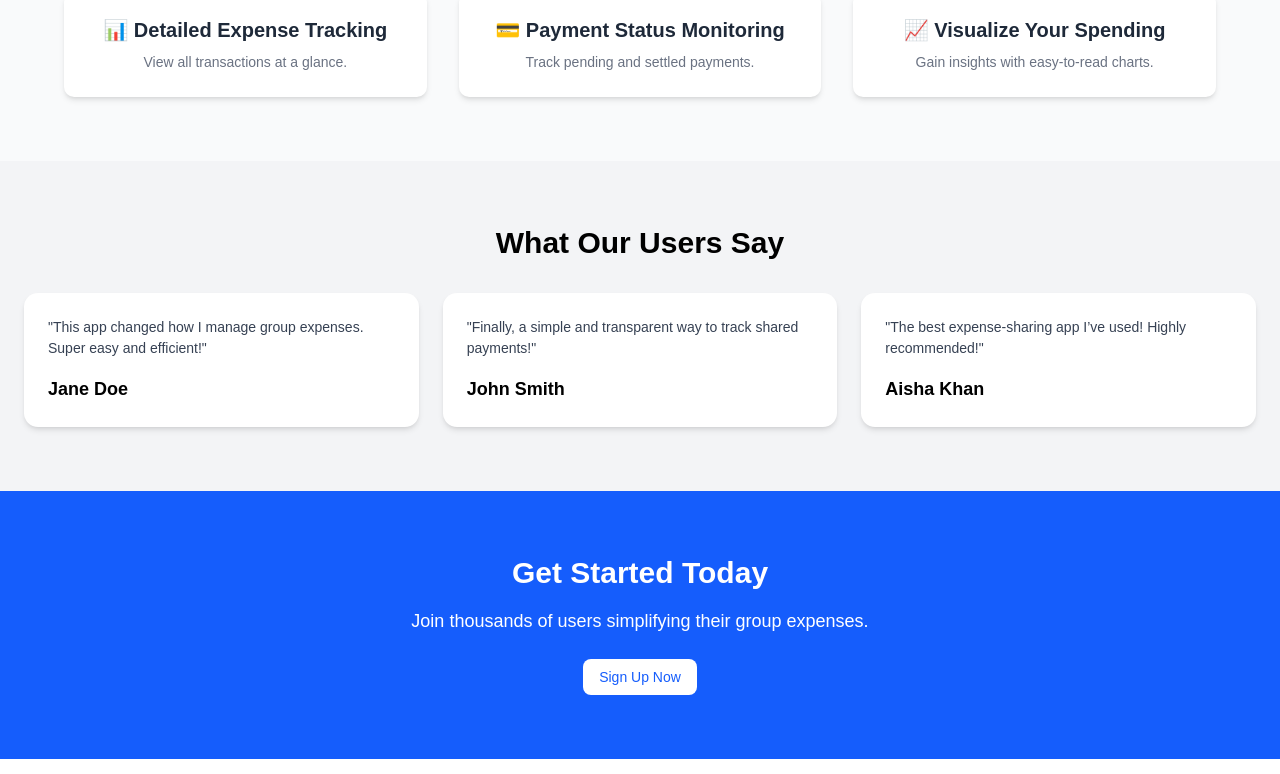
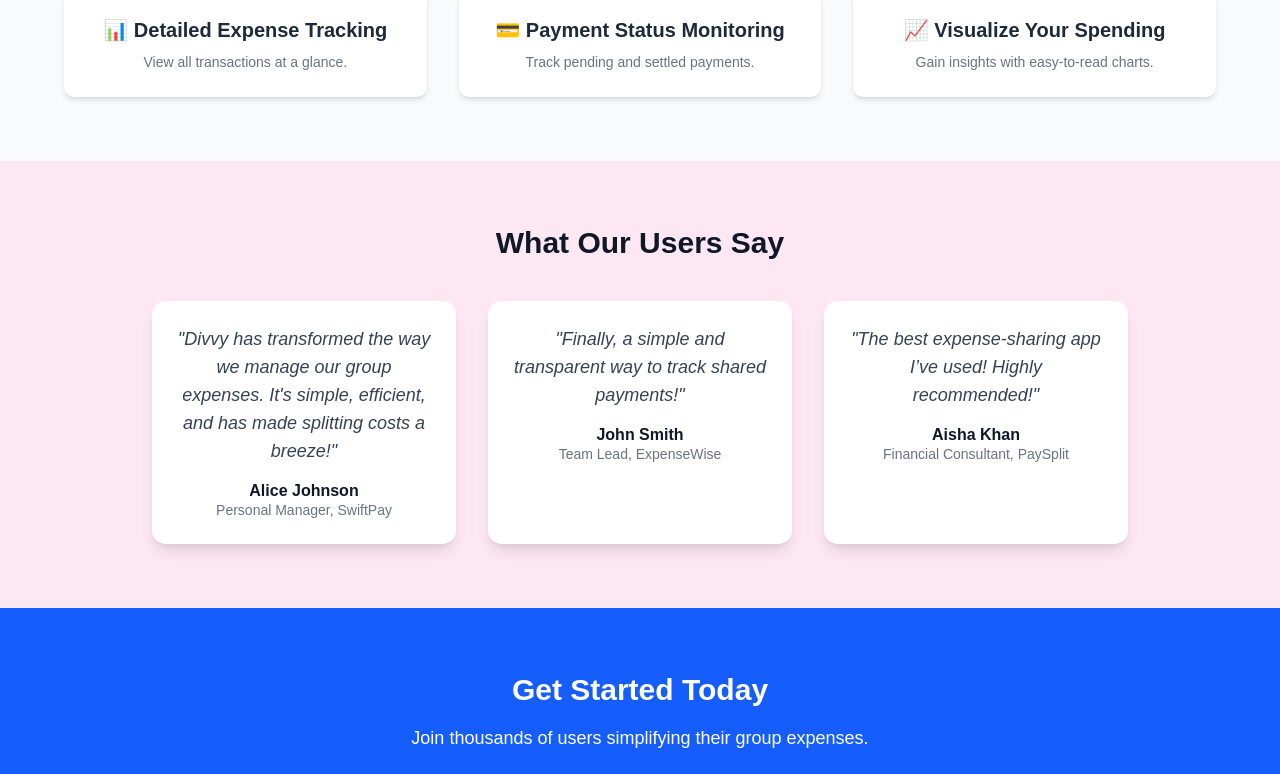
Before and after one commit to emmanuelkumah/trello-trailblazers, a React (Vite) app in the folder frontend/: page / in a window 1280 px wide. Shown: the part 500-1274 px from the top of the page. Built offline with nearby package versions, Linux system fonts and the light colour scheme; a web font is replaced by a local one.

Commit message:
feat: update the testimonials section

```diff
--- a/frontend/src/pages/landing/sections/TestimonialsSection.tsx
+++ b/frontend/src/pages/landing/sections/TestimonialsSection.tsx
@@ -1,28 +1,41 @@
 const testimonials = [
   {
-    name: 'Jane Doe',
+    name: 'Alice Johnson',
     feedback:
-      'This app changed how I manage group expenses. Super easy and efficient!',
+      "Divvy has transformed the way we manage our group expenses. It's simple, efficient, and has made splitting costs a breeze!",
+    company: 'Personal Manager, SwiftPay',
   },
   {
     name: 'John Smith',
     feedback: 'Finally, a simple and transparent way to track shared payments!',
+    company: 'Team Lead, ExpenseWise',
   },
   {
     name: 'Aisha Khan',
     feedback: 'The best expense-sharing app I’ve used! Highly recommended!',
+    company: 'Financial Consultant, PaySplit',
   },
 ];
 
 const TestimonialsSection = () => {
   return (
-    <section className='py-16 bg-gray-100'>
-      <h2 className='text-3xl font-semibold text-center'>What Our Users Say</h2>
-      <div className='mt-8 grid gap-6 px-6 md:grid-cols-2 lg:grid-cols-3'>
+    <section className='py-16 bg-pink-100'>
+      <h2 className='text-3xl font-semibold text-center text-gray-900'>
+        What Our Users Say
+      </h2>
+      <div className='mt-10 max-w-5xl mx-auto flex flex-col md:flex-row gap-8 px-6'>
         {testimonials.map((testimonial, index) => (
-          <div key={index} className='p-6 bg-white shadow-md rounded-xl'>
-            <p className='text-gray-700'>"{testimonial.feedback}"</p>
-            <h4 className='mt-4 text-lg font-semibold'>{testimonial.name}</h4>
+          <div
+            key={index}
+            className='p-6 bg-white shadow-lg rounded-xl text-center flex-1'
+          >
+            <p className='text-gray-700 text-lg italic'>
+              "{testimonial.feedback}"
+            </p>
+            <h4 className='mt-4 font-semibold text-gray-900'>
+              {testimonial.name}
+            </h4>
+            <p className='text-sm text-gray-500'>{testimonial.company}</p>
           </div>
         ))}
       </div>
```
